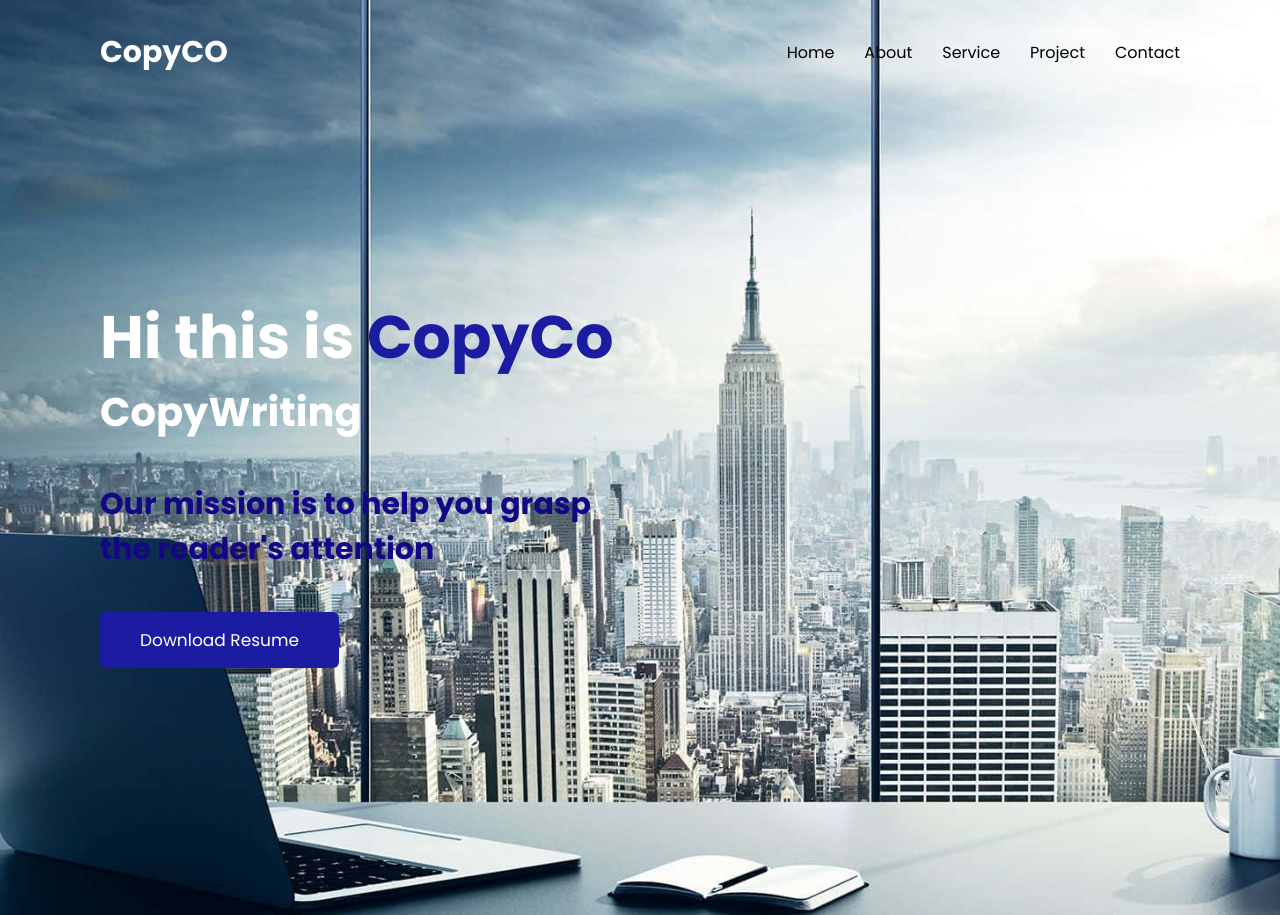
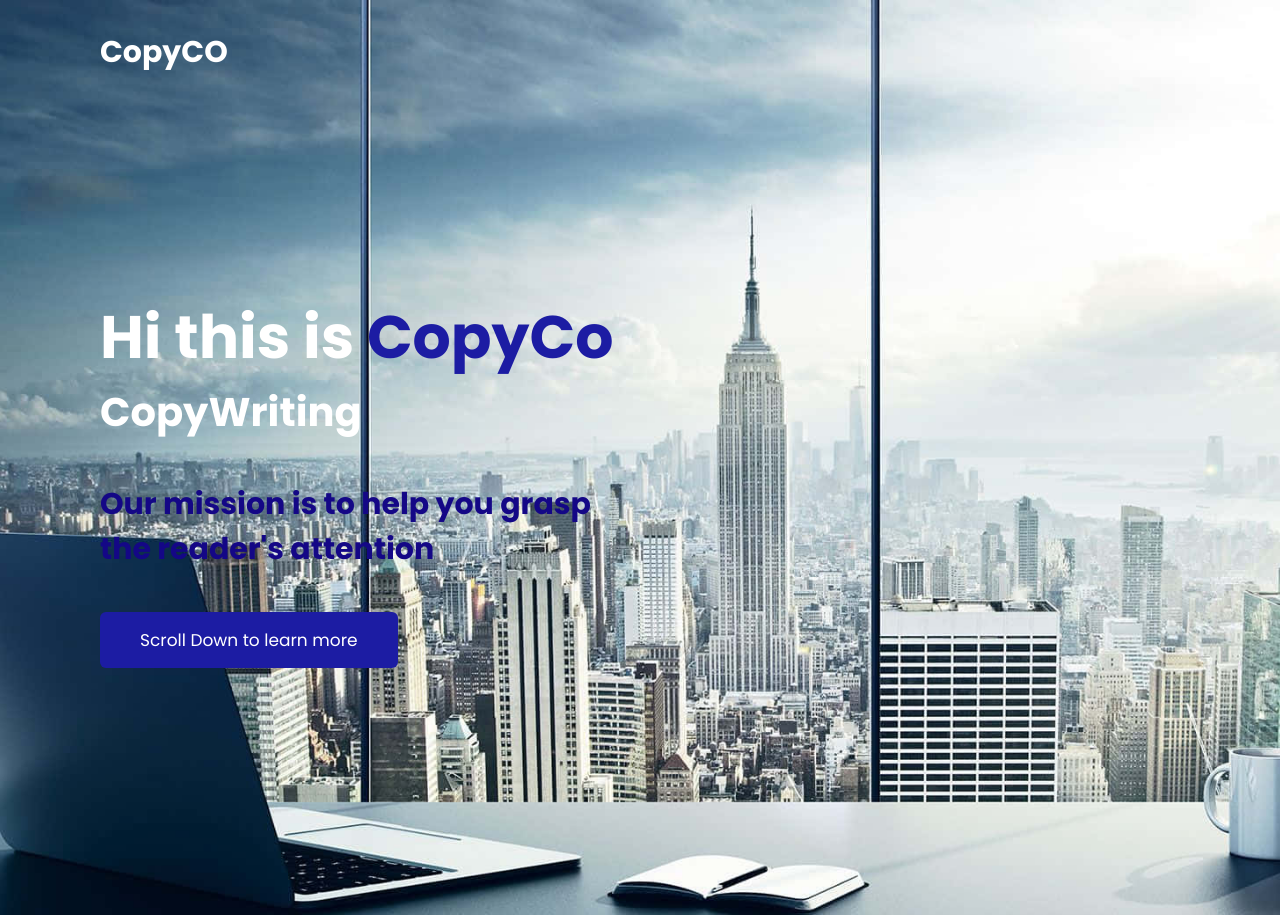
Before and after one commit to Cookiesfor1/CoCopy, a plain HTML site: page index.html in a window 1280 px wide. Shown: the top 915 px of the page. Drawn offline with Linux system fonts and the light colour scheme.

Commit message:
Update index.html

```diff
--- a/index.html
+++ b/index.html
@@ -21,13 +21,7 @@
     <header>
         <nav class="main-nav">
             <h3 class="logo">CopyCO</h3>
-            <ul class="nav-list">
-                <li><a href="#">Home</a></li>
-                <li><a href="#">About</a></li>
-                <li><a href="#">Service</a></li>
-                <li><a href="#">Project</a></li>
-                <li><a href="#">Contact</a></li>
-            </ul>
+
         </nav>
 
         <div class="banner">
@@ -35,7 +29,7 @@
                 <h1>Hi this is <span>CopyCo</span></h1>
                 <h3>CopyWriting</h3>
                 <p>Our mission is to help you grasp the reader's attention</p>
-                <button class="btn-primary">Download Resume</button>
+                <button class="btn-primary">Scroll Down to learn more</button>
             </div>
         </div>
     </header>
```
